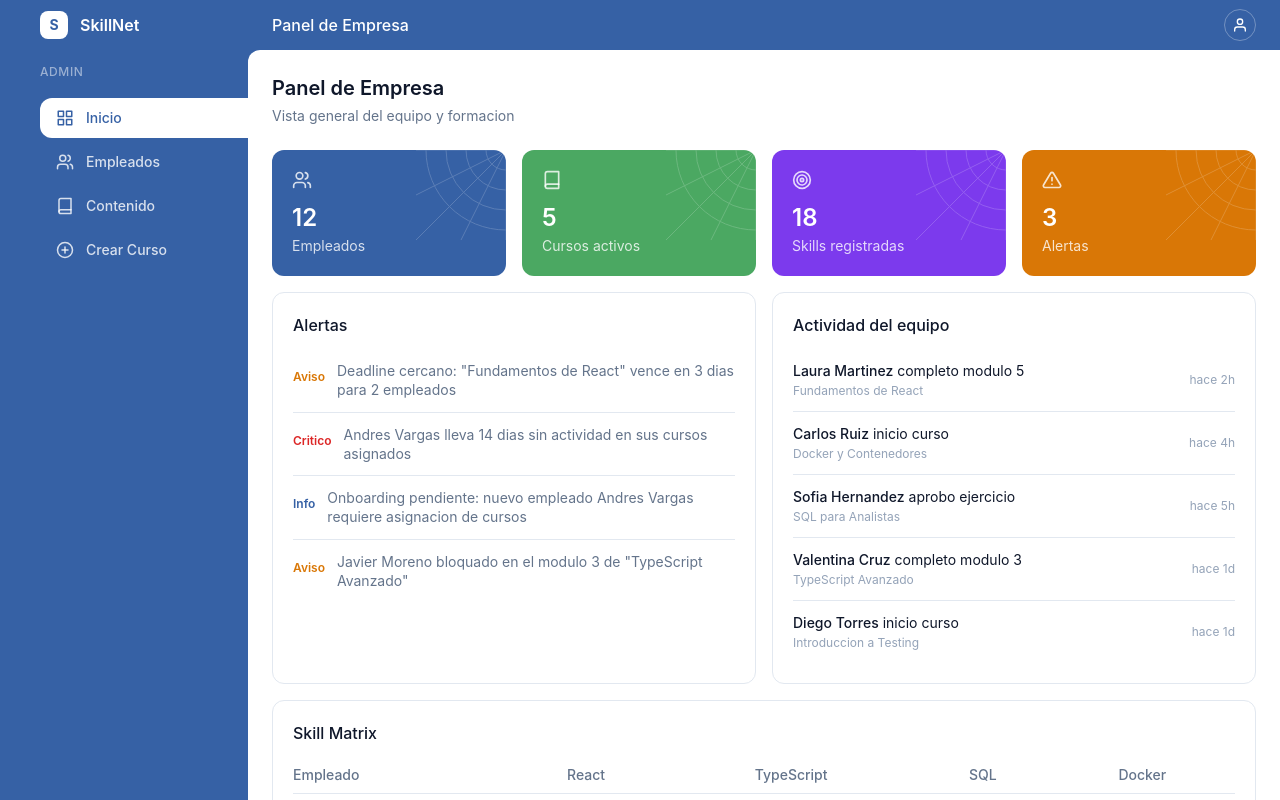
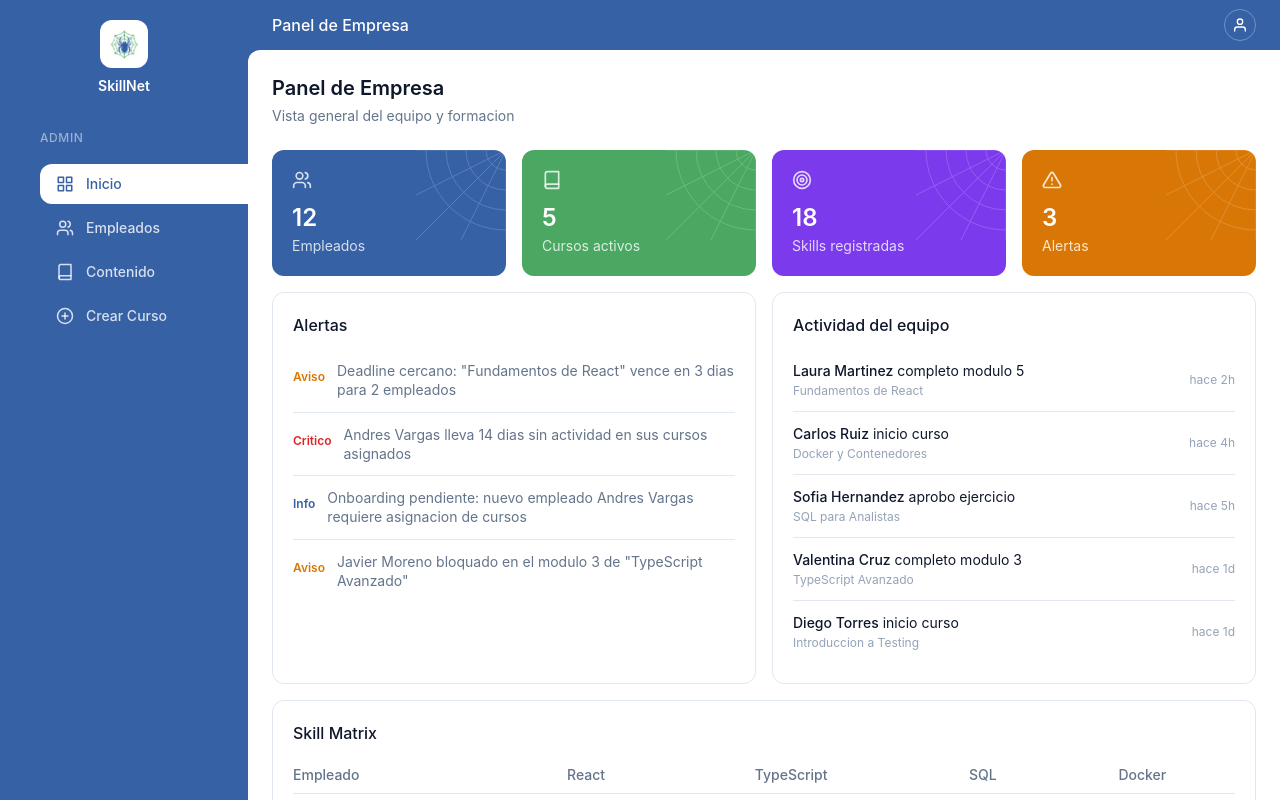
Before and after one commit to ANFAIA/SkillNet, a React (Vite) app in the folder apps/skillnet-web/: page /admin in a window 1280 px wide. Shown: the top 800 px of the page. Built offline with nearby package versions, Linux system fonts and the light colour scheme.

Commit message:
feat(web): use real SkillNet logo in both sidebars

```diff
--- a/apps/skillnet-web/src/components/layout/AdminSidebar.tsx
+++ b/apps/skillnet-web/src/components/layout/AdminSidebar.tsx
@@ -58,11 +58,11 @@ export function AdminSidebar() {
   return (
     <aside className="fixed left-0 top-0 bottom-0 w-[248px] bg-primary flex flex-col z-20">
       {/* Logo */}
-      <div className="flex items-center gap-3 px-10 h-[50px]">
-        <div className="w-7 h-7 bg-white rounded-lg flex items-center justify-center">
-          <span className="text-primary text-sm font-bold leading-none">S</span>
+      <div className="flex flex-col items-center py-5 gap-2">
+        <div className="w-12 h-12 bg-white rounded-xl flex items-center justify-center p-1">
+          <img src="/logo.png" alt="SkillNet" className="w-full h-full object-contain" />
         </div>
-        <span className="text-white text-base font-semibold">SkillNet</span>
+        <span className="text-white text-sm font-semibold">SkillNet</span>
       </div>
 
       {/* Role label */}
--- a/apps/skillnet-web/src/components/layout/Sidebar.tsx
+++ b/apps/skillnet-web/src/components/layout/Sidebar.tsx
@@ -51,11 +51,11 @@ export function Sidebar() {
   return (
     <aside className="fixed left-0 top-0 bottom-0 w-[248px] bg-primary flex flex-col z-20">
       {/* Logo */}
-      <div className="flex items-center gap-3 px-10 h-[50px]">
-        <div className="w-7 h-7 bg-white rounded-lg flex items-center justify-center">
-          <span className="text-primary text-sm font-bold leading-none">S</span>
+      <div className="flex flex-col items-center py-5 gap-2">
+        <div className="w-12 h-12 bg-white rounded-xl flex items-center justify-center p-1">
+          <img src="/logo.png" alt="SkillNet" className="w-full h-full object-contain" />
         </div>
-        <span className="text-white text-base font-semibold">SkillNet</span>
+        <span className="text-white text-sm font-semibold">SkillNet</span>
       </div>
 
       {/* Nav */}
```
Also changed, not shown: apps/skillnet-web/public/logo.png (added).
